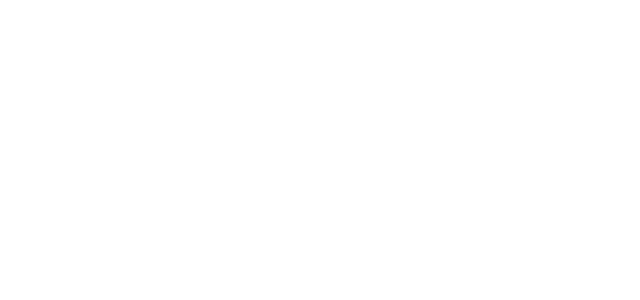
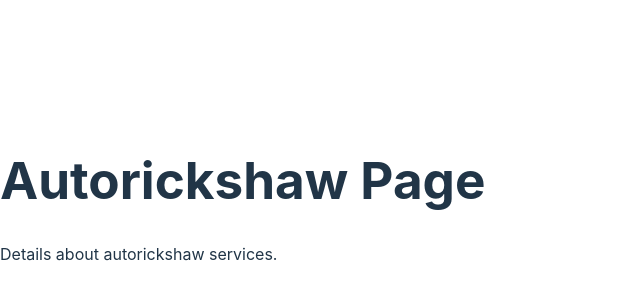
Before and after one commit to code-ninja-labs/ente-gramam1, a React (Vite) app: page /autorickshaw in a window 1280 px wide. Before the commit this address had no page. Shown: the part 200-500 px from the top of the page, without its empty margins (0-640 px from the left). Built offline with nearby package versions, Linux system fonts and the light colour scheme.

Commit message:
Update App.jsx

```diff
--- a/src/App.jsx
+++ b/src/App.jsx
@@ -1,12 +1,17 @@
 import React from 'react';
 import { BrowserRouter as Router, Route, Routes } from 'react-router-dom';
 import Home from './pages/Home';
+import Autorickshaw from './pages/Autorickshaw'; // Import the new component
 
 function App() {
   return (
     <Router>
       <Routes>
+        {/* Home Route */}
         <Route path="/" element={<Home />} />
+
+        {/* Autorickshaw Route */}
+        <Route path="/autorickshaw" element={<Autorickshaw />} />
       </Routes>
     </Router>
   );
```
